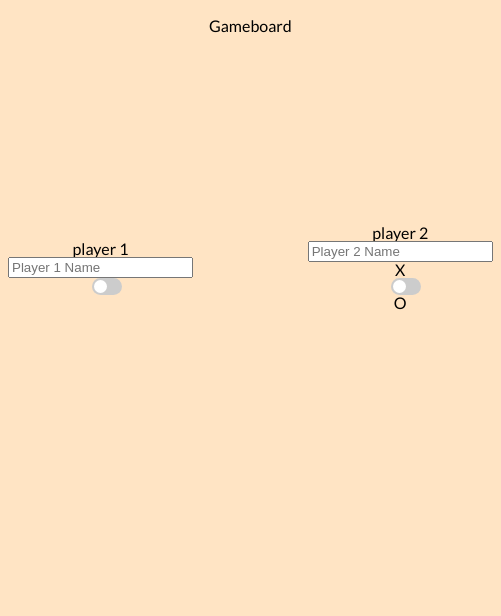
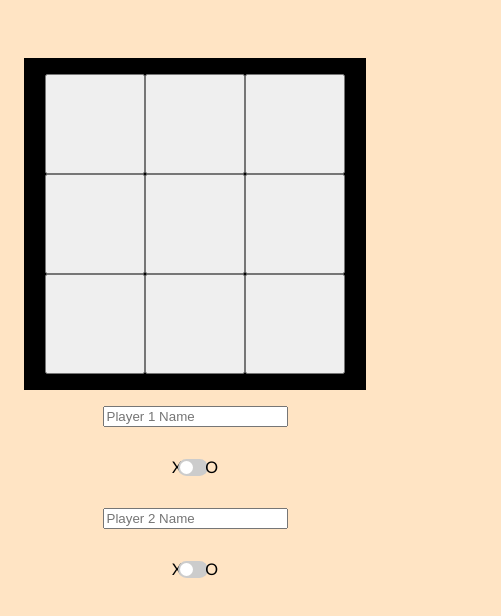
Before and after one commit to tjpoo92/tic-tac-toe, a plain HTML site: page index.html in a window 390 px wide. Shown: the part 70-686 px from the top of the page, 501 px wide, since content can reach past the window. Drawn offline with Linux system fonts and the light colour scheme.

Commit message:
base UI completed for desktop and mobile

```diff
--- a/index.html
+++ b/index.html
@@ -19,29 +19,49 @@
     <header>
       <h1>TIC-TAC-TOE</h1>
     </header>
-    <div class="flex-container">
-      <div class="player-flex-container">
-        <p>player 1</p>
+    <div class="flex-container main">
+      <div class="flex-container player">
         <label
-          ><input type="text" placeholder="Player 1 Name" autocomplete="off"
+          ><input
+            type="text"
+            placeholder="Player 1 Name"
+            id="player1"
+            autocomplete="off"
         /></label>
-        <label class="switch">
-          <input type="checkbox" /><span class="slider round"></span>
+        <label class="flex-container switch">
+          <p>X</p>
+          <input type="checkbox" id="player1select" /><span
+            class="slider round"
+          ></span>
+          <p style="left: 1rem; position: relative">O</p>
         </label>
       </div>
-      <div><p>Gameboard</p></div>
-      <div class="flex-container">
-        <p>player 2</p>
+      <div class="flex-container gameboard">
+        <button></button>
+        <button></button>
+        <button></button>
+        <button></button>
+        <button></button>
+        <button></button>
+        <button></button>
+        <button></button>
+        <button></button>
+      </div>
+      <div class="flex-container player">
         <label
           ><input
             type="text"
             placeholder="Player 2 Name"
-            autocomplete="off" /></label
-        >X
-        <label class="switch">
-          <input type="checkbox" />
-          <span class="slider round"></span> </label
-        >O
+            id="player2"
+            autocomplete="off"
+        /></label>
+        <label class="flex-container switch">
+          <p>X</p>
+          <input type="checkbox" id="player2select" /><span
+            class="slider round"
+          ></span>
+          <p style="left: 1rem; position: relative">O</p>
+        </label>
       </div>
     </div>
   </body>
--- a/style.css
+++ b/style.css
@@ -29,33 +29,42 @@ a {
   text-decoration: none;
   color: rgb(109, 109, 109);
 }
+button {
+  height: 100px;
+  width: 100px;
+}
 
 .flex-container {
   display: flex;
-  justify-content: space-between;
+}
+
+.main {
+  margin-top: 10rem;
+  justify-content: space-evenly;
 }
 
 .flex-container > div {
-  padding: 0.5rem;
-  height: 500px;
-  flex-direction: column;
-  justify-content: center;
-  align-items: center;
-}
-.player-flex-container {
-  display: flex;
-  height: 500px;
+  padding: 1rem;
   flex-direction: column;
   justify-content: center;
   align-items: center;
 }
 
+.gameboard {
+  flex-direction: row !important;
+  flex-wrap: wrap;
+  width: 310px;
+  background-color: black;
+}
+
 /* The switch - the box around the slider */
 .switch {
   position: relative;
-  display: inline-block;
+  justify-content: center;
   width: 42px;
   height: 17px;
+  margin-top: 2rem;
+  margin-right: 1rem;
 }
 
 /* Hide default HTML checkbox */
@@ -117,4 +126,13 @@ input:checked + .slider:before {
   footer {
     display: none;
   }
+  .main {
+    flex-direction: column;
+    justify-content: center;
+    align-items: center;
+    margin-top: 3rem;
+  }
+  .player {
+    order: 2;
+  }
 }
```
